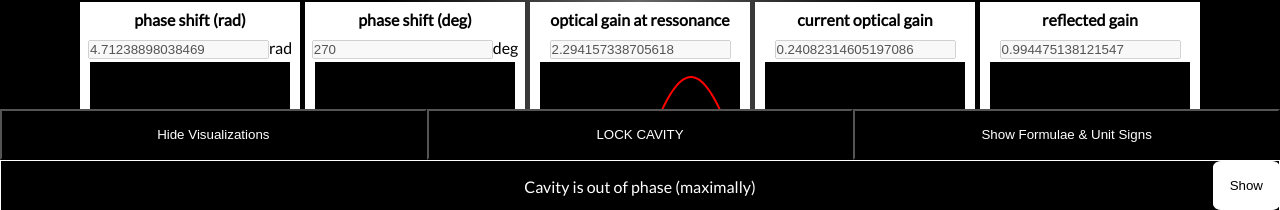
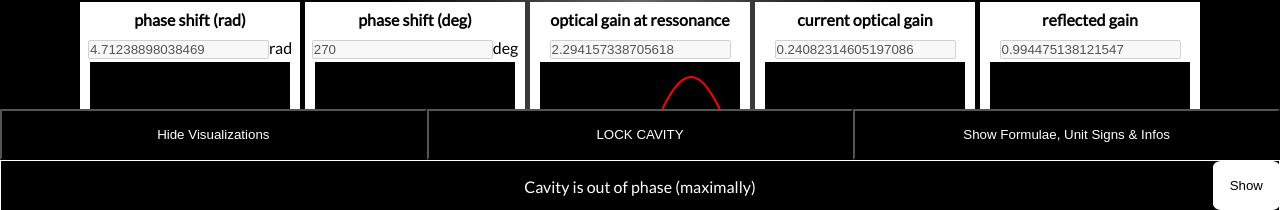
Before and after one commit to bmedicke/optical-cavity, a React (Create React App) app in the folder simulator/: page / in a window 1280 px wide. Shown: the part 587-797 px from the top of the page. Built offline with nearby package versions, Linux system fonts and the light colour scheme; what better-react-mathjax would draw is missing.

Commit message:
mention infoOverlay in buttons
Co-authored-by: Nikolai Benedikt <benediktnikolai@gmail.com>

```diff
--- a/simulator/src/App.js
+++ b/simulator/src/App.js
@@ -478,7 +478,7 @@ function App() {
             LOCK CAVITY
           </button>
           <button style={btnStyle} onClick={() => setShowdetails((v) => !v)}>
-            {showdetails ? 'Hide' : 'Show'} Formulae & Unit Signs
+            {showdetails ? 'Hide' : 'Show'} Formulae, Unit Signs & Infos
           </button>
         </div>
 
```
